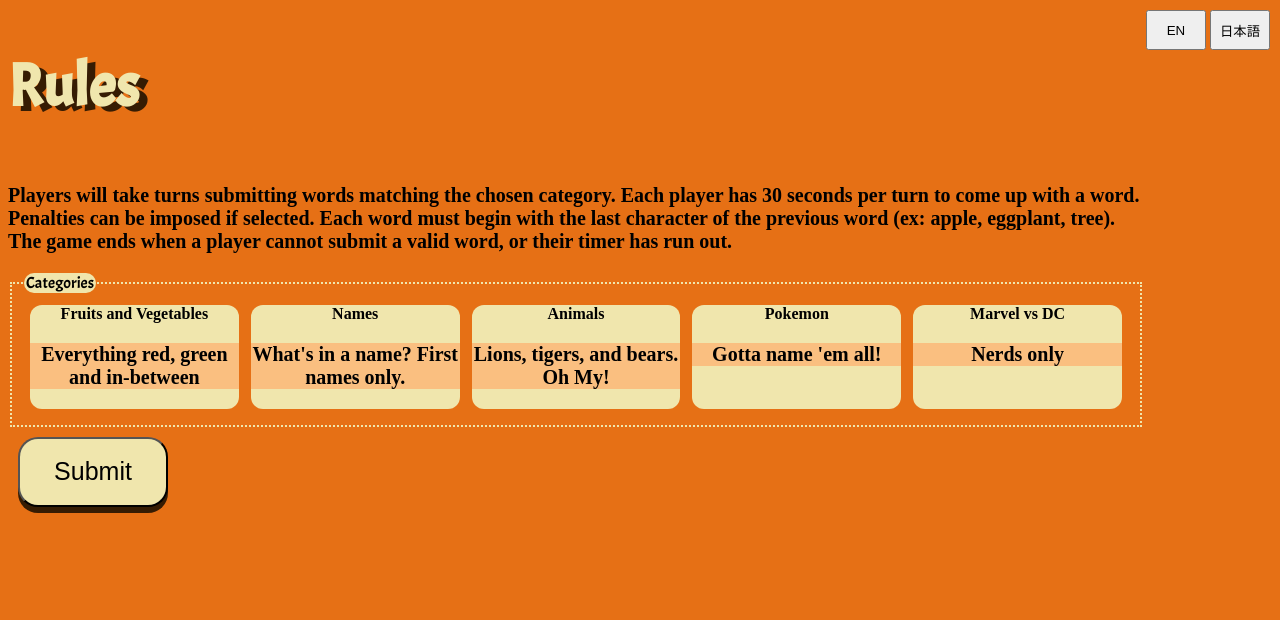
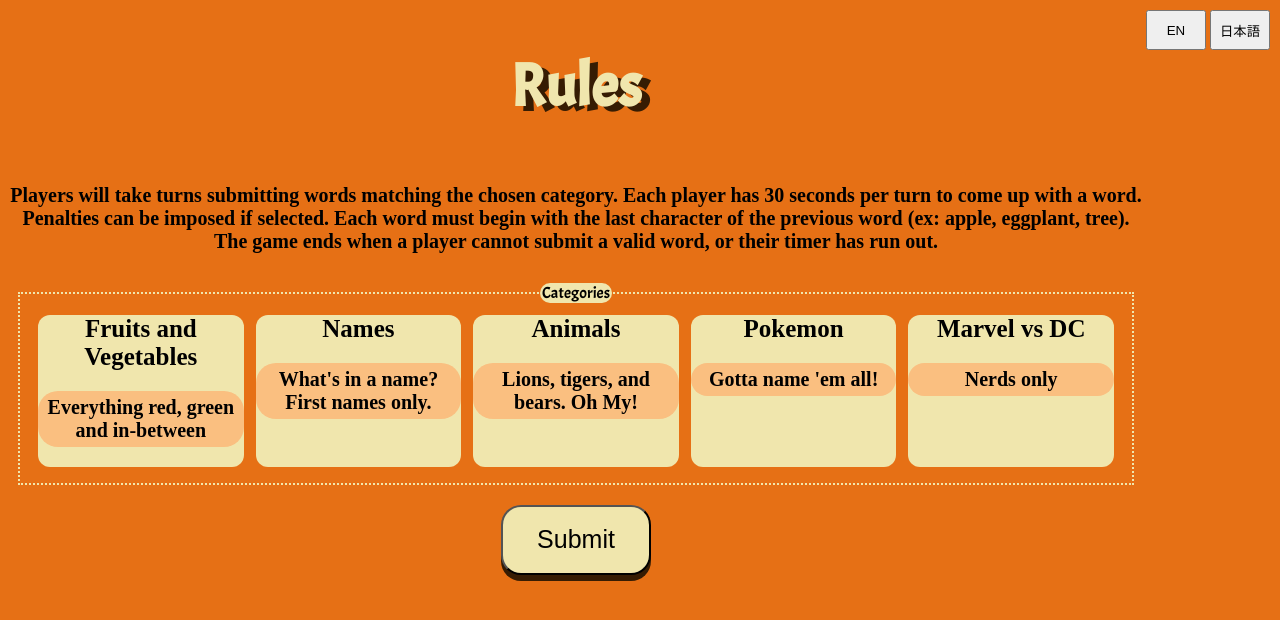
Before and after one commit to prudhomk/shiritori, a React app: page /rules in a window 1280 px wide. Shown: the top 620 px of the page. Built offline with nearby package versions, Linux system fonts and the light colour scheme; a web font is replaced by a local one.

Commit message:
hid radio input in a more accessible way, trying to solve select category styling issue

```diff
--- a/src/components/game/Rules.jsx
+++ b/src/components/game/Rules.jsx
@@ -9,7 +9,7 @@ import ruleStyles from '../styles/Rules.scss';
 
 export default function Rules() {
 
-  const { category, setCategory } = useCategory();
+  const { setCategory } = useCategory();
   const { t, i18n } = useTranslation();
   const history = useHistory();
 
@@ -19,9 +19,7 @@ export default function Rules() {
   };
 
   const handleChecked = (e) => {
-    console.log(e.target.value);
     setCategory(e.target.value);
-    console.log(category);
   };
 
   return (
--- a/src/components/styles/Rules.scss
+++ b/src/components/styles/Rules.scss
@@ -3,6 +3,9 @@
 .rules {
   display: flex;
   flex-direction: column;
+  justify-content: center;
+  align-items: center;
+  text-align: center;
 
   h1 {
     color: rgb(240, 230, 173);
@@ -36,22 +39,21 @@ legend {
 fieldset {
   display: flex;
   flex-direction: row;
+  justify-content: center;
   border: 2px dotted rgb(240, 230, 173);
-  input {
-    display: none;
-  }
+  margin: 10px;
 
-  input:checked {
-    label {
+ input {
+   position: absolute;
+   width: 60px;
+   height: 100px;
+   opacity: 0;
+ }
+
+  label:target {
       margin: 6px;
-      background-color: rgb(240, 230, 173);
-      border-radius: 12px;
-      width: 20%;
-      font-weight: bold;
-      text-align: center;
       cursor: pointer;
-      box-shadow: 2px 2px 2px rgb(65, 51, 5);
-    }
+      box-shadow: 10px 10px 10px 10px rgb(65, 51, 5);
   }
 
   label {
@@ -60,6 +62,7 @@ fieldset {
     border-radius: 12px;
     width: 20%;
     font-weight: bold;
+    font-size: 25px;
     text-align: center;
     cursor: pointer;
   }
@@ -71,7 +74,8 @@ fieldset {
 
   p {
     background-color: rgb(250, 191, 128);
-    font-weight: normal;
+    border-radius: 20px;
+    padding: 5px;
   }
 }
 
```
